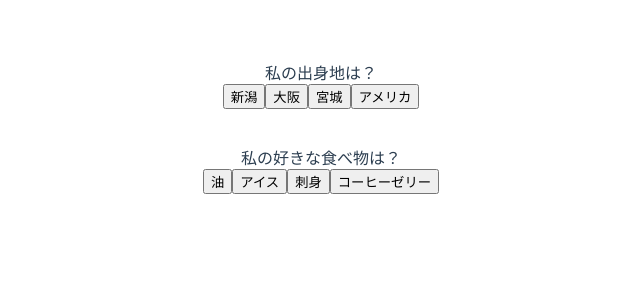
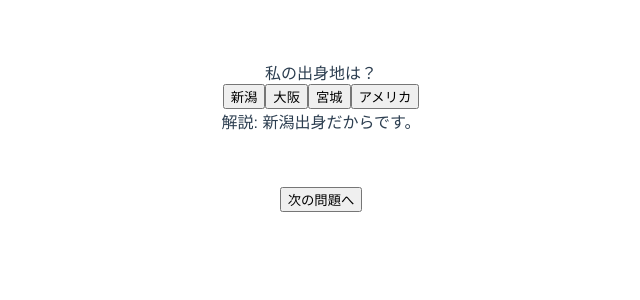
Before and after one commit to YasukoSasai/four-choice-question, a Vue app in the folder yasuko_question/: page / in a window 1280 px wide. Both pictures are taken after a click on the button "新潟". Shown: the top 300 px of the page, without its empty margins (319-959 px from the left). Built offline with nearby package versions, Linux system fonts and the light colour scheme.

Commit message:
問題を１つずつ出題する&解説の表示

```diff
--- a/yasuko_question/src/App.vue
+++ b/yasuko_question/src/App.vue
@@ -1,38 +1,62 @@
 <template>
   <div id="app">
-    <div v-for="(question, key) in questions" v-bind:key=key>
+    <!-- <div v-for="(question, key) in questions" v-bind:key=key>
       {{ question.question }}<br>
       <button v-for="(item, key) in question.choices" v-bind:key=key @click="check(key, question.answer)">
         {{ item }}
       </button>
       <br><br><br>
+    </div>  -->
+    <div>
+      {{ questions[this.questionNumber].question }}
     </div>
+    <button v-for="(item, key) in questions[this.questionNumber].choices" v-bind:key=key @click="check(key, questions[questionNumber].answer)">
+        {{ item }}
+    </button>
+    <div v-if="explanationFlag">
+      解説: {{ questions[this.questionNumber].explanation }}
+    </div>
+    <br><br><br>
+    <button @click="nextQuestino()">次の問題へ</button>
   </div>
 </template>
-
 <script>
 
 export default {
   name: 'App',
   data(){
     return{
+      questionNumber: 0,
+      explanationFlag: false,
       questions:[
         {
           question: "私の出身地は？",
           choices: ["新潟", "大阪", "宮城", "アメリカ"],
-          answer: 0
+          answer: 0,
+          explanation: "新潟出身だからです。"
         },
         {
           question: "私の好きな食べ物は？",
           choices: ["油", "アイス", "刺身", "コーヒーゼリー"],
-          answer: 2
+          answer: 2,
+          explanation: "刺身はうまいからです。"
         }
       ]
     }
   },
   methods:{
     check(selected, answer){
+      this.explanationFlag = true;
       ( selected === answer )? alert("大正解！！") : alert("不正解…")
+    },
+    nextQuestino(){
+      this.explanationFlag = false;
+      if (this.questionNumber == (this.questions.length - 1)){
+        this.questionNumber = 0
+        alert("もう問題はありません...はじめの問題に戻ります。")
+      }else{
+        this.questionNumber++
+      }
     }
   }
 }
```
